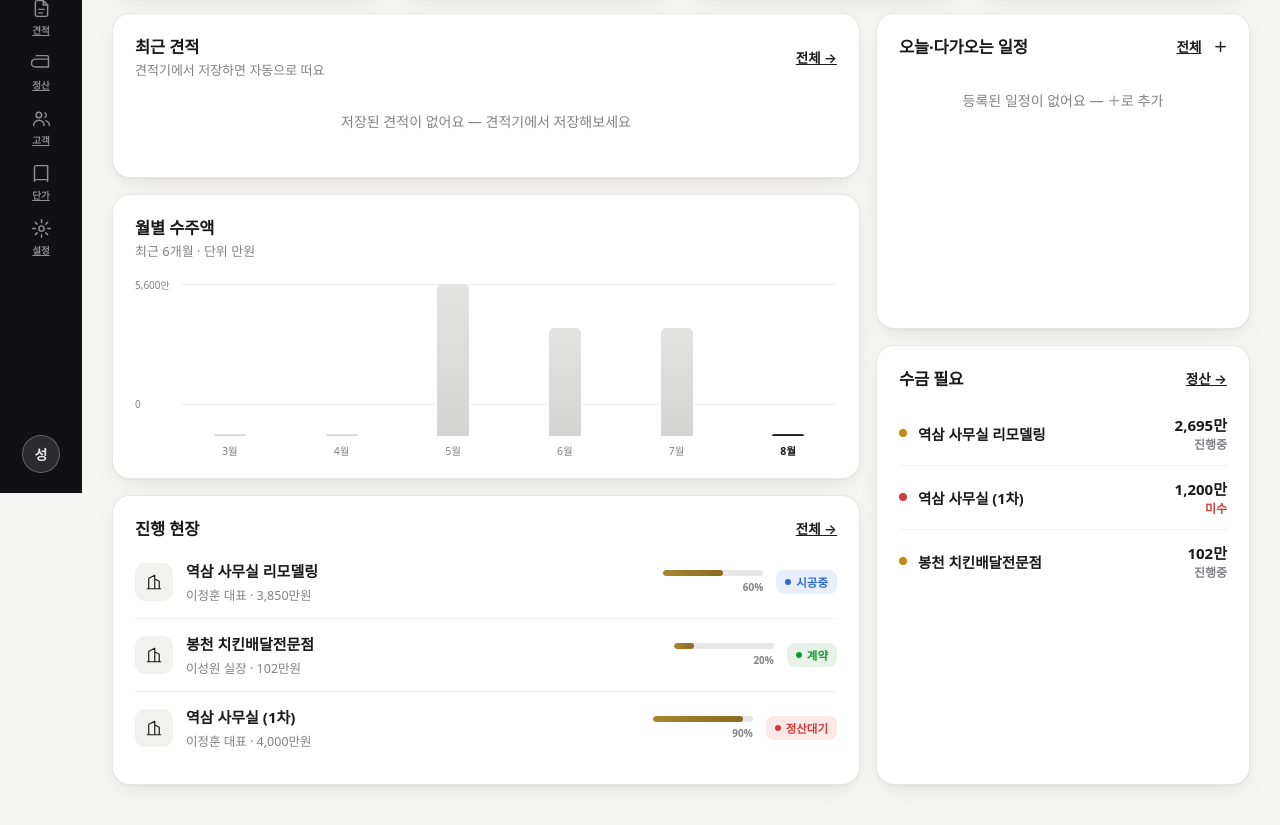
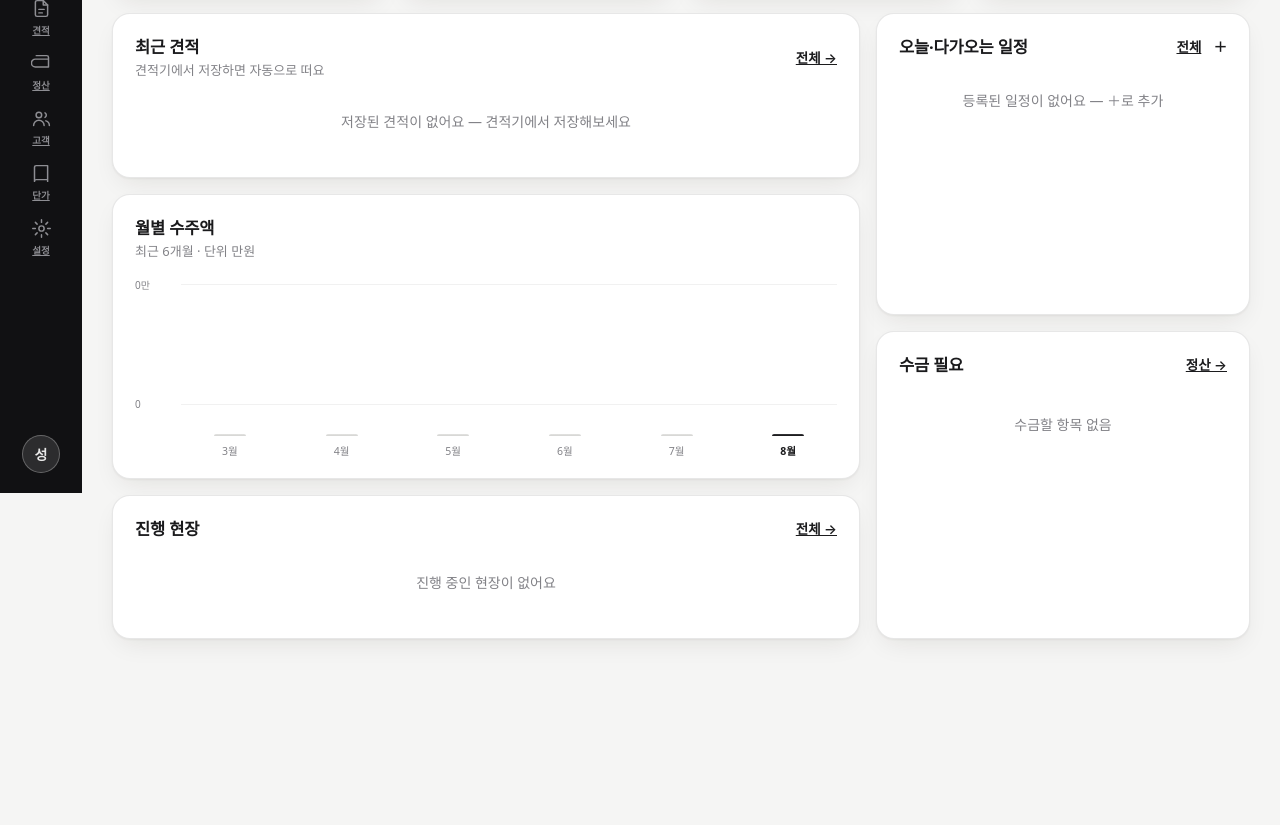
Before and after one commit to clean-office/quote, a plain HTML site: page hub.html in a window 1280 px wide. Shown: the part 307-1132 px from the top of the page. After the commit the page ends 986 px from the top, so only its background shows below. Drawn offline with Linux system fonts and the light colour scheme; a web font is replaced by a local one.

Commit message:
Add files via upload

```diff
--- a/hub.html
+++ b/hub.html
@@ -295,46 +295,34 @@ const MTAB=['home','schedule','sales','sites','settle'];
 /* ---------- data ---------- */
 const KEY='mdl_hub_v1';
 let DB=null;
-function seed(){return {
- seeded:true,_fresh:true,_ts:0,
- sites:[
-  {id:uid(),name:'역삼 사무실 리모델링',client:'이정훈 대표',phone:'010-2345-6789',addr:'강남구 역삼동 ○○빌딩 4F',amount:38500000,status:'construction',progress:60,end:'2026-07-28',pay:{d:true,m:false,f:false},cmonth:'2026-07'},
-  {id:uid(),name:'봉천 치킨배달전문점',client:'이성원 실장',phone:'',addr:'관악구 봉천동',amount:1020000,status:'contract',progress:20,end:'',pay:{d:false,m:false,f:false},cmonth:'2026-07'},
-  {id:uid(),name:'역삼 사무실 (1차)',client:'이정훈 대표',phone:'',addr:'',amount:40000000,status:'settle',progress:90,end:'2026-07-10',pay:{d:true,m:true,f:false},cmonth:'2026-06'},
-  {id:uid(),name:'강남 헤어샵',client:'박소연',phone:'',addr:'강남구',amount:56000000,status:'done',progress:100,end:'2026-06-20',pay:{d:true,m:true,f:true},cmonth:'2026-05'}
- ],
- sales:[
-  {id:uid(),name:'봉천 치킨배달전문점',amount:9500000,stage:'visit',client:'이성원 대표',due:'오늘 14:00'},
-  {id:uid(),name:'신림 미용실',amount:18000000,stage:'visit',client:'박○○',due:'7/22'},
-  {id:uid(),name:'서초 무인카페',amount:23400000,stage:'sent',client:'',due:'팔로업'},
-  {id:uid(),name:'방배 학원',amount:41000000,stage:'sent',client:'',due:'대기'},
-  {id:uid(),name:'논현 오피스',amount:28000000,stage:'contract',client:'',due:'7/21'}
- ],
- customers:[
-  {id:uid(),name:'이정훈 대표',phone:'010-2345-6789',memo:'역삼 사무실 2건'},
-  {id:uid(),name:'이성원 실장',phone:'',memo:'봉천 치킨집'}
- ],
- dict:[
-  {id:uid(),cat:'철거',name:'데크 철거',spec:'',unit:'식',mat:100000,lab:130000},
-  {id:uid(),cat:'철거',name:'벽체 철거',spec:'경량벽',unit:'㎡',mat:0,lab:18000},
-  {id:uid(),cat:'철거',name:'폐기물 처리',spec:'1톤',unit:'대',mat:250000,lab:0},
-  {id:uid(),cat:'목공',name:'석고보드 벽',spec:'양면',unit:'㎡',mat:12000,lab:22000},
-  {id:uid(),cat:'전기',name:'매입등 설치',spec:'LED 4인치',unit:'개',mat:8000,lab:6000}
- ],
- tasks:[],
- schedule:[
-  {id:uid(),date:'2026-07-19',time:'14:00',title:'봉천 치킨집 실측 방문',with:'이성원 대표',memo:''},
-  {id:uid(),date:'2026-07-22',time:'10:30',title:'신림 미용실 미팅',with:'박○○',memo:'견적 상담'},
-  {id:uid(),date:'2026-07-24',time:'',title:'봉천 치킨집 착공',with:'',memo:''}
- ]
-};}
+function seed(){return {seeded:true,_fresh:true,_ts:0,sites:[],sales:[],customers:[],dict:[],tasks:[],schedule:[],pipe:{},_del:{}};}
+/* 구버전이 만들어 둔 예시 데이터 서명 — 어느 기기에서 올라와도 자동 제거 */
+const SAMPLE_SIG={
+ sites:['역삼 사무실 리모델링|38500000','봉천 치킨배달전문점|1020000','역삼 사무실 (1차)|40000000','강남 헤어샵|56000000'],
+ sales:['봉천 치킨배달전문점|9500000','신림 미용실|18000000','서초 무인카페|23400000','방배 학원|41000000','논현 오피스|28000000'],
+ customers:['이정훈 대표|010-2345-6789','이성원 실장|'],
+ dict:['철거|데크 철거','철거|벽체 철거','철거|폐기물 처리','목공|석고보드 벽','전기|매입등 설치'],
+ schedule:['2026-07-19|봉천 치킨집 실측 방문','2026-07-22|신림 미용실 미팅','2026-07-24|봉천 치킨집 착공']
+};
+function sampleSig(k,o){
+ if(k==='sites'||k==='sales')return (o.name||'')+'|'+(o.amount||0);
+ if(k==='customers')return (o.name||'')+'|'+(o.phone||'');
+ if(k==='dict')return (o.cat||'')+'|'+(o.name||'');
+ if(k==='schedule')return (o.date||'')+'|'+(o.title||'');
+ return '';}
+function purgeSamples(){let n=0;
+ Object.keys(SAMPLE_SIG).forEach(k=>{const sig=SAMPLE_SIG[k],keep=[];
+  (DB[k]||[]).forEach(o=>{if(o&&sig.includes(sampleSig(k,o))){DB._del=DB._del||{};if(o.id)DB._del[o.id]=Date.now();n++;}else keep.push(o);});
+  DB[k]=keep;});
+ return n;}
 const COLLS=['sites','sales','customers','dict','tasks','schedule'];
 function normalizeDB(){COLLS.forEach(k=>{if(!Array.isArray(DB[k]))DB[k]=[];});
  if(!DB.pipe||typeof DB.pipe!=='object'||Array.isArray(DB.pipe))DB.pipe={};
- if(!DB._del||typeof DB._del!=='object'||Array.isArray(DB._del))DB._del={};}
+ if(!DB._del||typeof DB._del!=='object'||Array.isArray(DB._del))DB._del={};
+ return purgeSamples();}
 function load(){try{DB=JSON.parse(localStorage.getItem(KEY));}catch(e){DB=null;}
  if(!DB||!DB.seeded){DB=seed();localStorage.setItem(KEY,JSON.stringify(DB));}
- normalizeDB();}
+ if(normalizeDB()){delete DB._fresh;DB._ts=Date.now();localStorage.setItem(KEY,JSON.stringify(DB));cloudPush();}}
 function save(){DB._ts=Date.now();delete DB._fresh;normalizeDB();localStorage.setItem(KEY,JSON.stringify(DB));localStorage.setItem(KEY+'_bak',JSON.stringify({t:DB._ts,data:DB}));cloudPush();}
 function tomb(id){DB._del=DB._del||{};DB._del[id]=Date.now();}
 function mergeDB(remote){
@@ -747,7 +735,7 @@ create policy "anon all" on moredo_state for all using (true) with check (true);
   </div>
   <div class="panel" style="margin-top:16px"><div class="ph"><div class="t">예시 데이터</div></div>
    <p class="subttl" style="margin:6px 0 12px">지금은 시연용 예시 데이터가 들어있어요. 실제 사용 시작할 때 한 번 비우세요.</p>
-   <button class="btn gh" onclick="if(confirm('예시 데이터를 모두 지울까요? (되돌릴 수 없음)')){DB={seeded:true,sites:[],sales:[],customers:[],dict:[],tasks:[],schedule:[]};save();render();toast('비웠어요 — 새로 등록해보세요')}">예시 데이터 비우기</button>
+   <button class="btn gh" onclick="if(confirm('현장·영업·고객·단가·일정을 모두 지울까요? (되돌릴 수 없음)')){COLLS.forEach(k=>{(DB[k]||[]).forEach(o=>{if(o&&o.id)tomb(o.id);});DB[k]=[];});DB.pipe={};save();render();toast('비웠어요 — 새로 등록해보세요')}">데이터 전체 비우기</button>
   </div>`;
 }
 function doBackup(){const blob=new Blob([JSON.stringify(DB,null,2)],{type:'application/json'});const a=document.createElement('a');a.href=URL.createObjectURL(blob);a.download='모두랩_백업_'+new Date().toISOString().slice(0,10)+'.json';a.click();toast('백업 파일 저장됨');}
```
Also changed, not shown: 1 other file.
